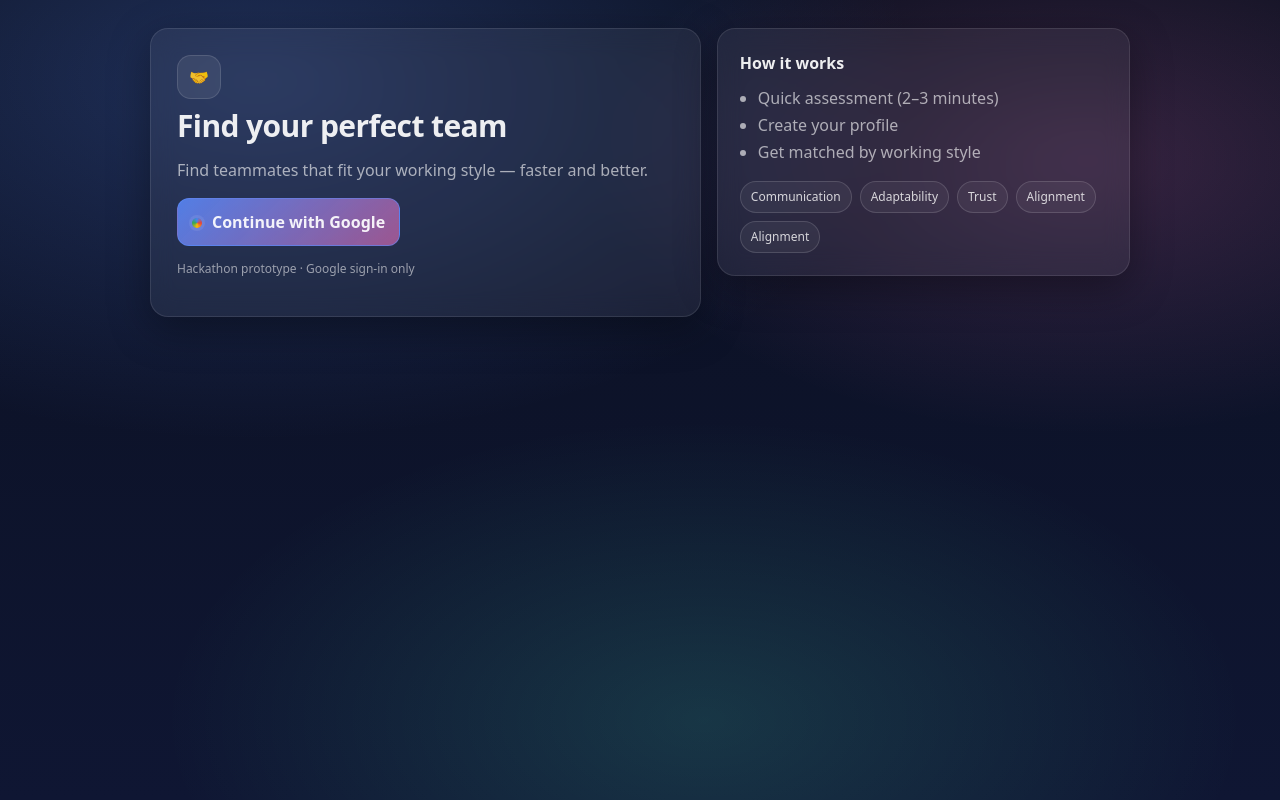
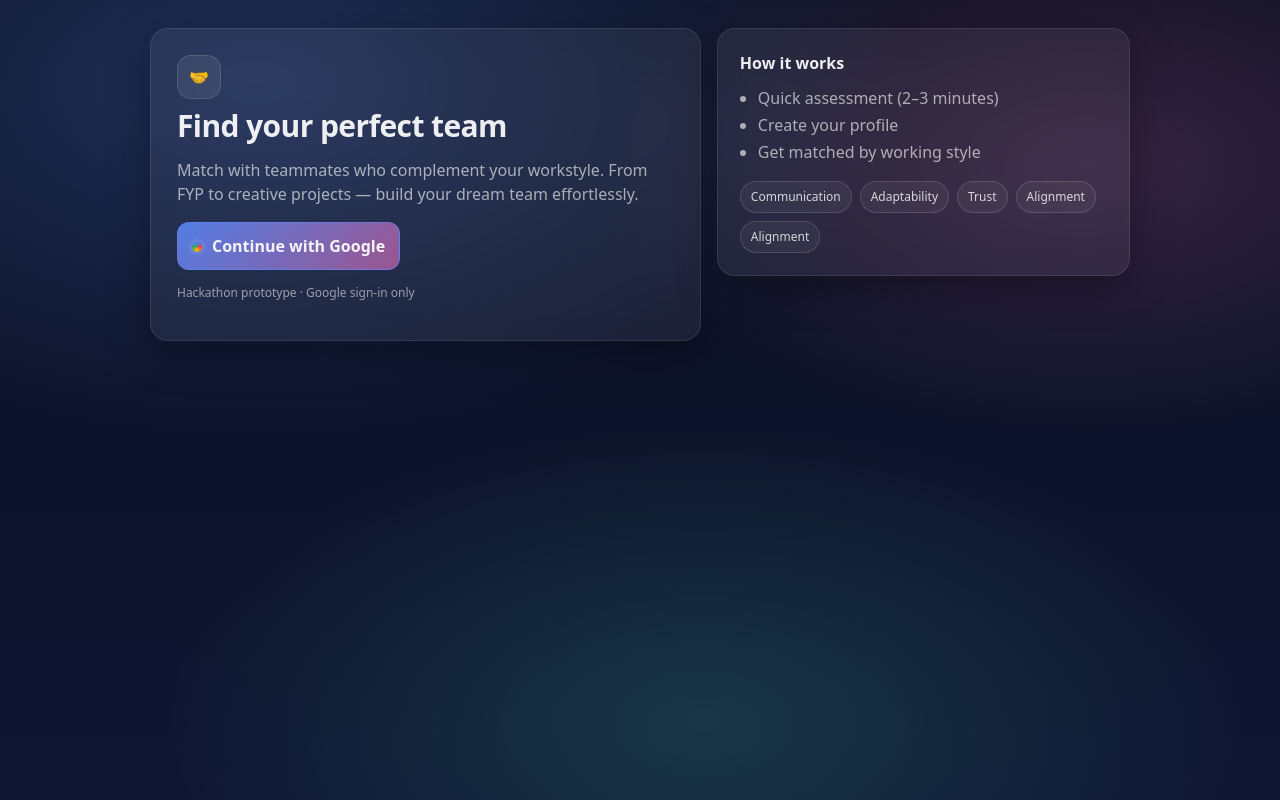
Before and after one commit to kaikai1688/kaiLuvdap13144, a React (Vite) app: page / in a window 1280 px wide. Built offline with nearby package versions, Linux system fonts and the light colour scheme; no server answers.

Commit message:
Update App.jsx

```diff
--- a/src/App.jsx
+++ b/src/App.jsx
@@ -74,7 +74,7 @@ export default function App() {
             <div className="tf-logo">🤝</div>
             <h1 className="tf-h1">Find your perfect team</h1>
             <p className="tf-muted">
-              Find teammates that fit your working style — faster and better.
+              Match with teammates who complement your workstyle. From FYP to creative projects — build your dream team effortlessly.
             </p>
 
             <button className="tf-btn tf-btn-primary tf-btn-lg" onClick={handleLogin}>
```
